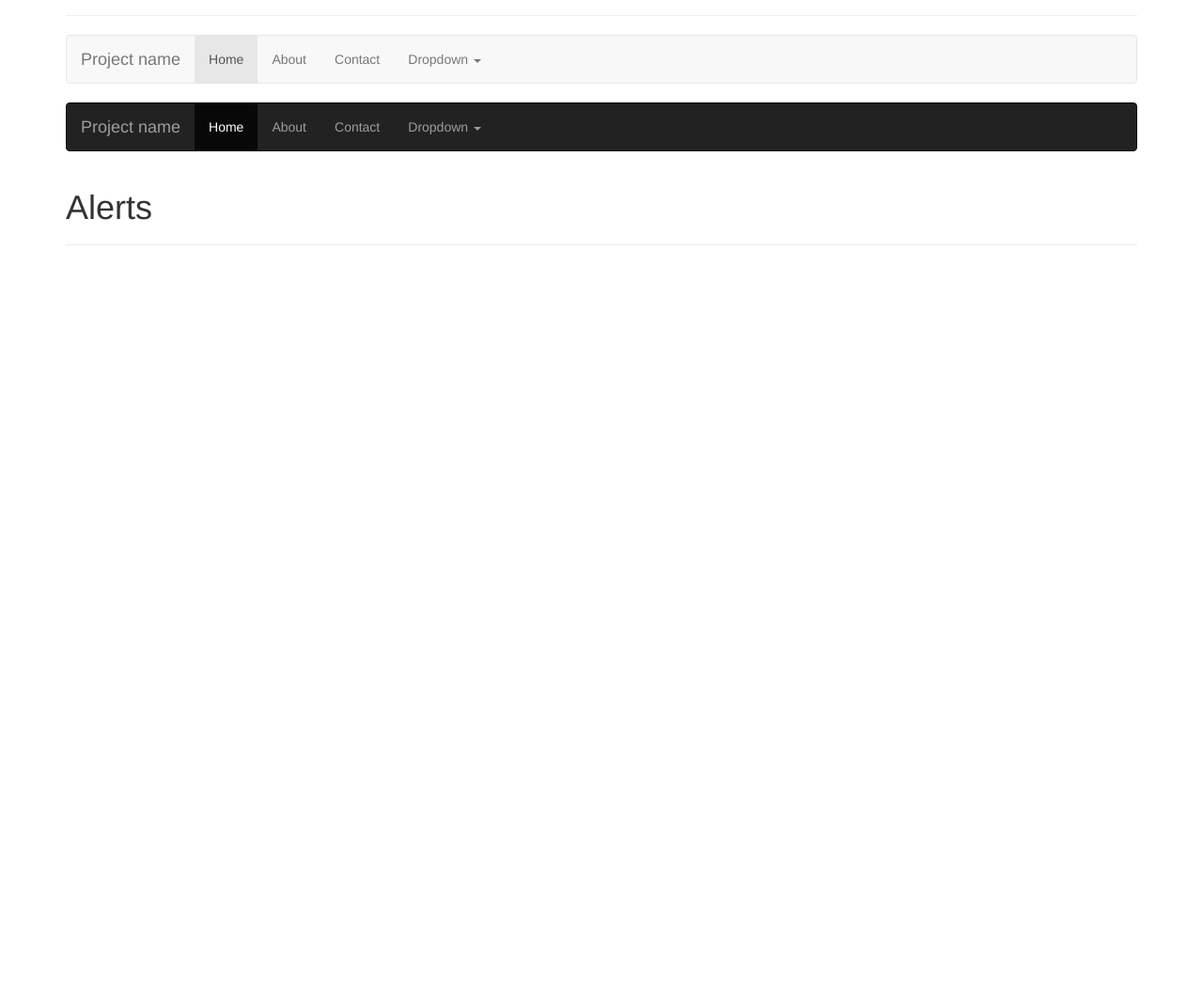
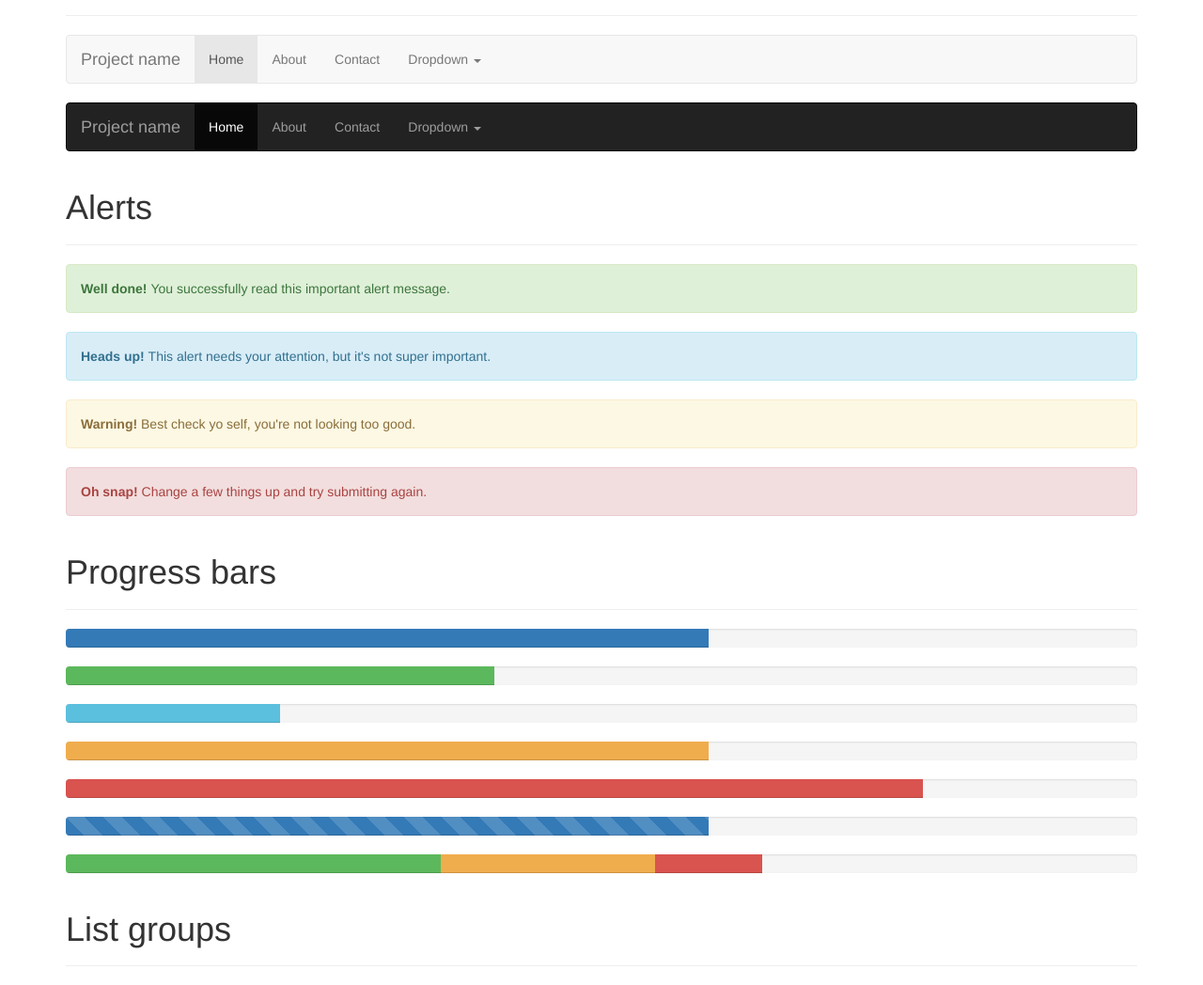
Before and after one commit to karyvdj/TemplateExample-Bootstrap, a plain HTML site: page index.html in a window 1280 px wide. Shown: the part 2523-3571 px from the top of the page at 94% size. Before the commit the page ends 2804 px from the top, so only its background shows below. Drawn offline with nearby package versions, Linux system fonts and the light colour scheme.

Commit message:
Iniciando seccion list groups

```diff
--- a/index.html
+++ b/index.html
@@ -451,6 +451,73 @@
         <div class="page-header">
           <h1>Alerts</h1>
         </div>
+        <div>
+          <p class="alert alert-success" role="alert">
+            <strong>Well done! </strong>You successfully read this important alert message.
+          </p>
+          <p class="alert alert-info" role="alert">
+            <strong>Heads up! </strong>This alert needs your attention, but it's not super important.
+          </p>
+          <p class="alert alert-warning" role="alert">
+            <strong>Warning! </strong> Best check yo self, you're not looking too good.
+          </p>
+          <p class="alert alert-danger" role="alert">
+            <strong>Oh snap! </strong>Change a few things up and try submitting again.
+          </p>
+        </div>
+      </section>
+
+      <section>
+        <div class="page-header">
+          <h1>Progress bars</h1>
+        </div>
+        <div class="progress">
+          <div class="progress-bar" role="progressbar" aria-valuenow="60" aria-valuemin="0" aria-valuemax="100" style="width: 60%;">
+            <span class="sr-only">60% Complete</span>
+          </div>
+        </div>
+        <div class="progress">
+          <div class="progress-bar progress-bar-success" role="progressbar" aria-valuenow="40" aria-valuemin="0" aria-valuemax="100" style="width: 40%;">
+            <span class="sr-only">40% Complete</span>
+          </div>
+        </div>
+        <div class="progress">
+          <div class="progress-bar progress-bar-info" role="progressbar" aria-valuenow="20" aria-valuemin="0" aria-valuemax="100" style="width: 20%;">
+            <span class="sr-only">20% Complete</span>
+          </div>
+        </div>
+        <div class="progress">
+          <div class="progress-bar progress-bar-warning" role="progressbar" aria-valuenow="60" aria-valuemin="0" aria-valuemax="100" style="width: 60%;">
+            <span class="sr-only">60% Complete</span>
+          </div>
+        </div>
+        <div class="progress">
+          <div class="progress-bar progress-bar-danger" role="progressbar" aria-valuenow="80" aria-valuemin="0" aria-valuemax="100" style="width: 80%;">
+            <span class="sr-only">80% Complete</span>
+          </div>
+        </div>
+        <div class="progress">
+          <div class="progress-bar progress-bar-striped" role="progressbar" aria-valuenow="60" aria-valuemin="0" aria-valuemax="100" style="width: 60%;">
+            <span class="sr-only">60% Complete</span>
+          </div>
+        </div>
+        <div class="progress">
+          <div class="progress-bar progress-bar-success" role="progressbar" aria-valuenow="35" aria-valuemin="0" aria-valuemax="100" style="width: 35%;">
+            <span class="sr-only">35% Complete</span>
+          </div>
+          <div class="progress-bar progress-bar-warning" role="progressbar" aria-valuenow="20" aria-valuemin="0" aria-valuemax="100" style="width: 20%;">
+            <span class="sr-only">20% Complete</span>
+          </div>
+          <div class="progress-bar progress-bar-danger" role="progressbar" aria-valuenow="10" aria-valuemin="0" aria-valuemax="100" style="width: 10%;">
+            <span class="sr-only">10% Complete</span>
+          </div>
+        </div>
+      </section>
+
+      <section>
+        <div class="page-header">
+          <h1>List groups</h1>
+        </div>
       </section>
     </article>
     <script src="https://ajax.googleapis.com/ajax/libs/jquery/1.12.4/jquery.min.js"></script>
```
